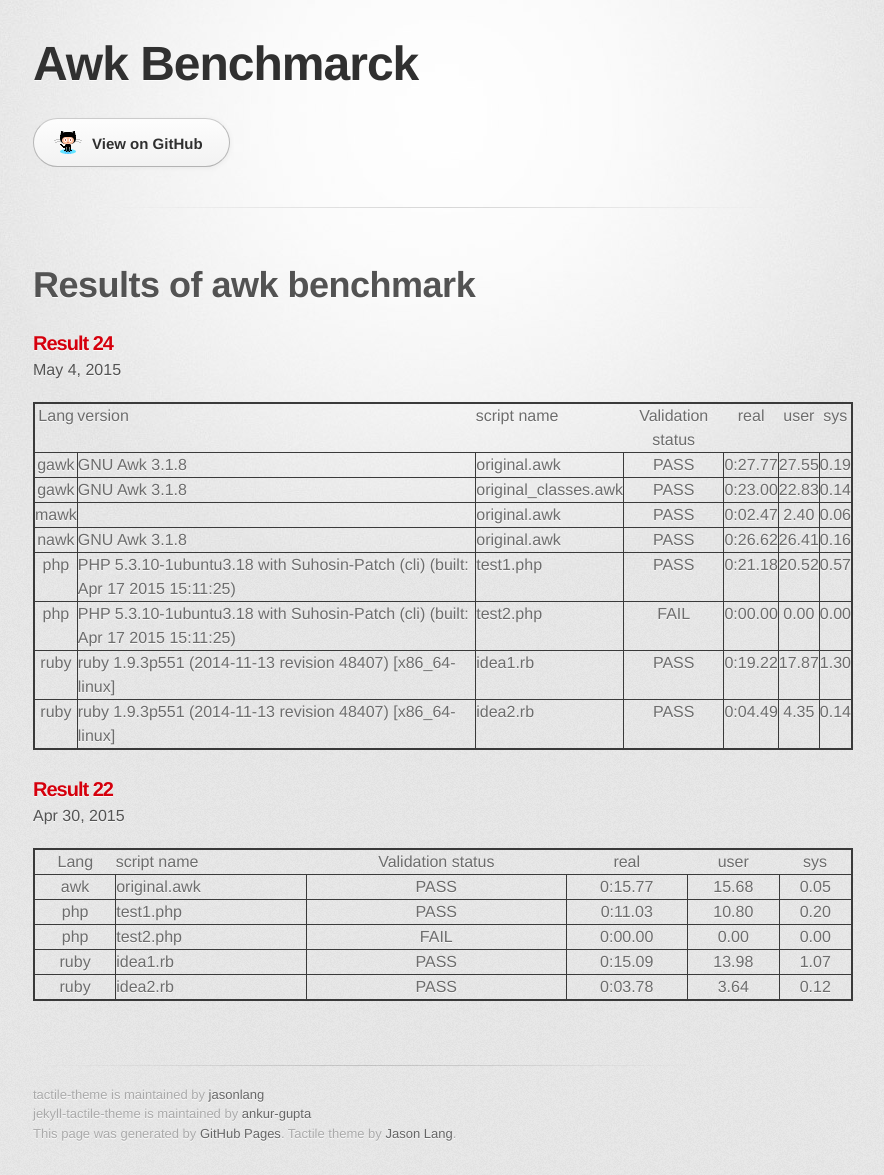
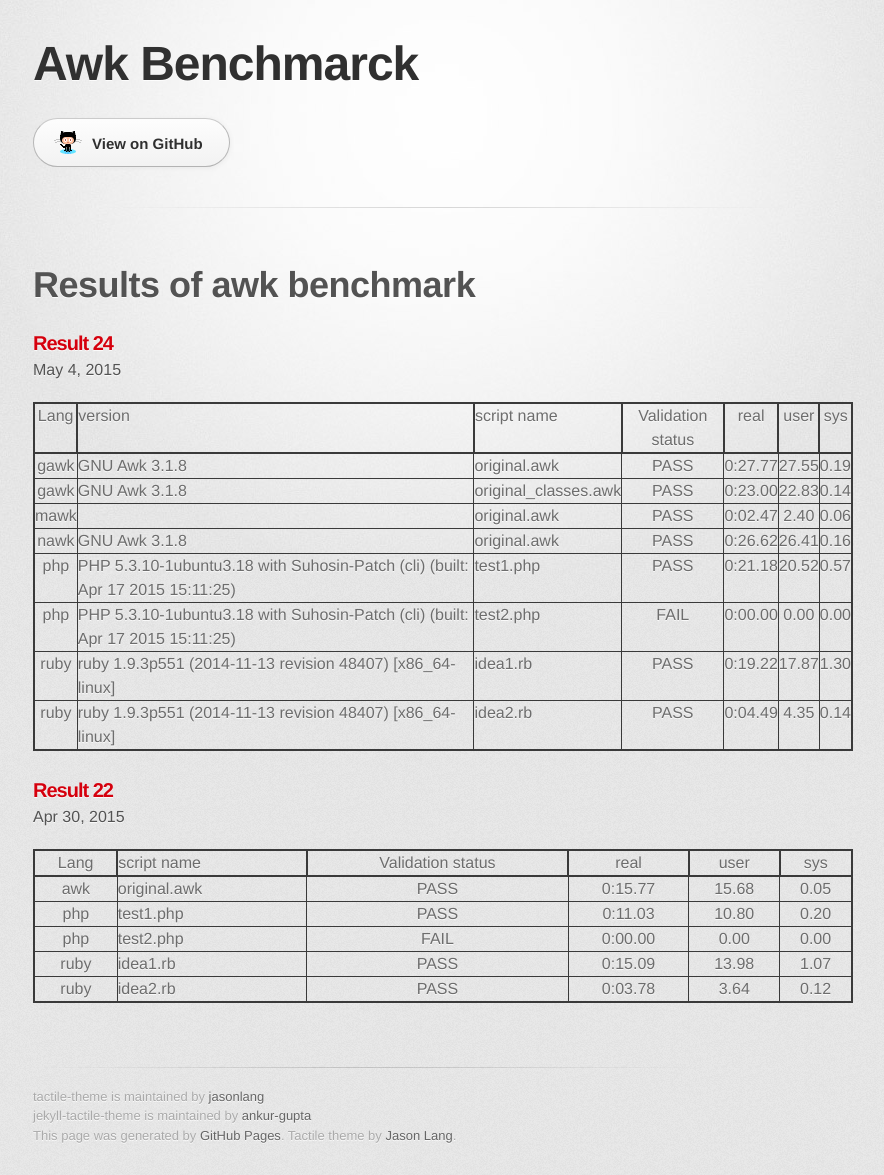
Before and after one commit to Tensibai/benchmark-awk-vs, a Jekyll site: the page built from index.html, in a window 1280 px wide. Shown: the whole page, without its empty margins (197-1081 px from the left). Built offline with Jekyll 4.4.1, drawn with Linux system fonts in a browser that asks for light colours; some web fonts are replaced; Markdown is read by kramdown in place of the engine named in the settings.

Commit message:
Fixing tables style

```diff
--- a/stylesheets/stylesheet.css
+++ b/stylesheets/stylesheet.css
@@ -222,6 +222,7 @@ table {
 }
 
 th {
+  border: 2px solid #3a3a3a;
   font-weight: 500;
 }
 
```
